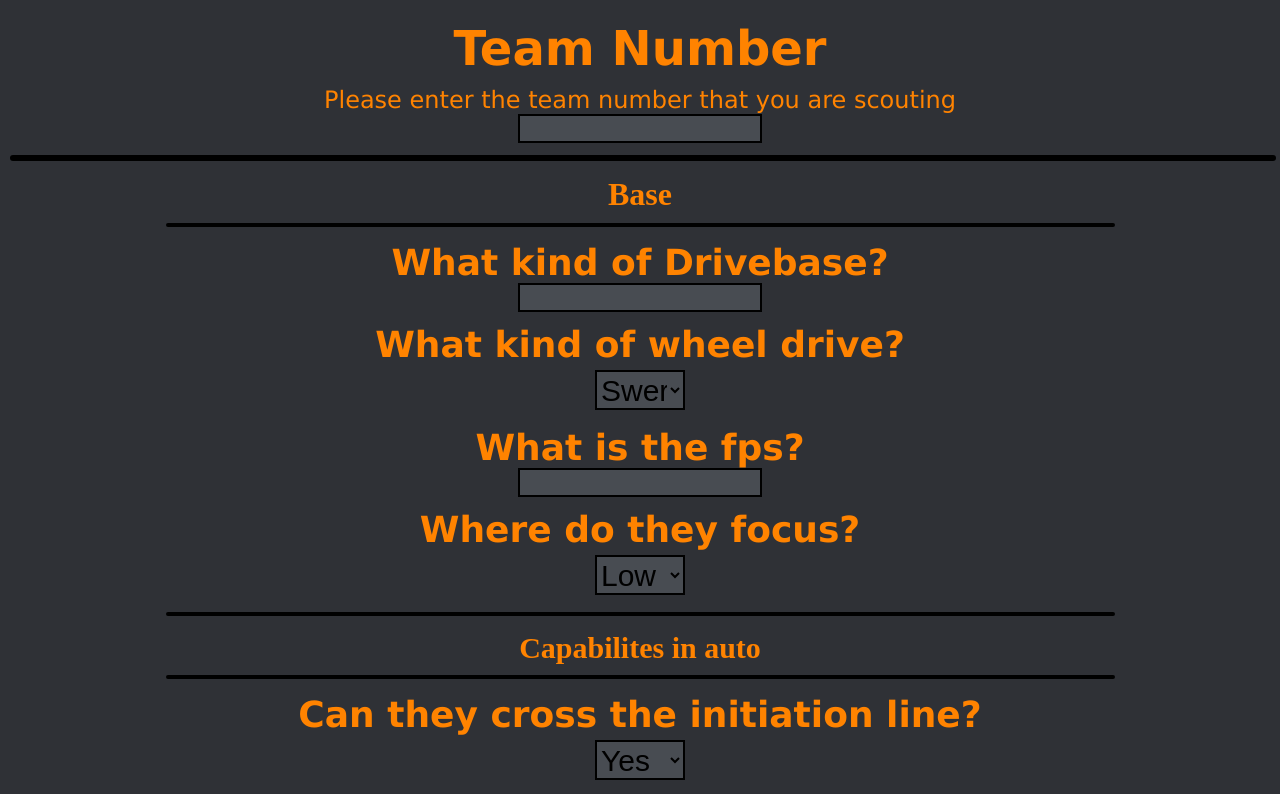
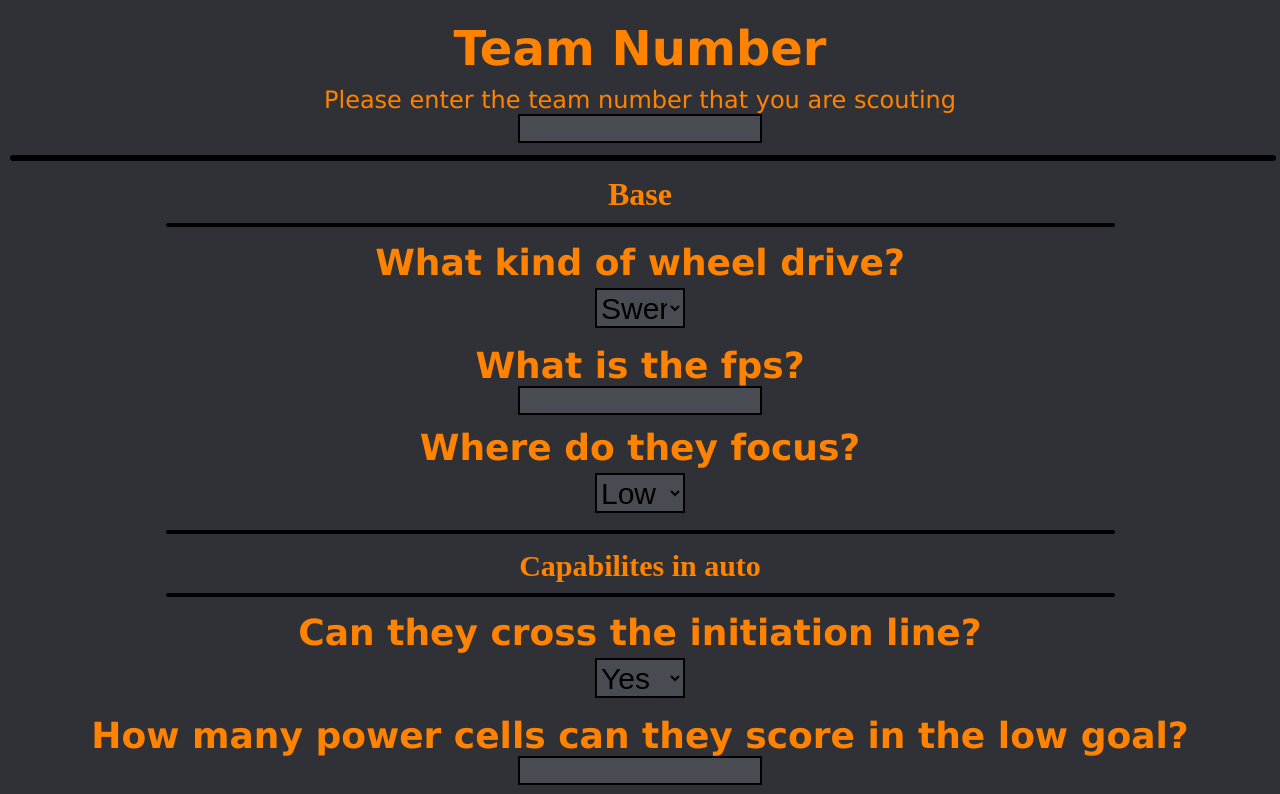
Before and after one commit to enilsson18/scoutingservice, a website: page pitscout.html in a window 1280 px wide. Shown: the top 794 px of the page. Drawn offline with Linux system fonts and the light colour scheme; no server answers; files whose address does not match are found by name.

Commit message:
added image and bug fixes

```diff
--- a/pitscout.html
+++ b/pitscout.html
@@ -17,16 +17,13 @@
     <h1>Base</h1>
     <hr class="minor">
     <li>
-        <h2>What kind of Drivebase?</h2>
-        <input type="text" value=""/>
-    </li>
-    <li>
         <h2>What kind of wheel drive?</h2>
         <select class="boolean">
             <option value="swerve">Swerve Drive</option>
             <option value="tread">Tread Drive</option>
             <option value="h-drive">H-Drive</option>
             <option value="mechanum">Mechanum Drive</option>
+            <option value="skid">Skid Drive</option>
         </select>
     </li>
     <li>
```
